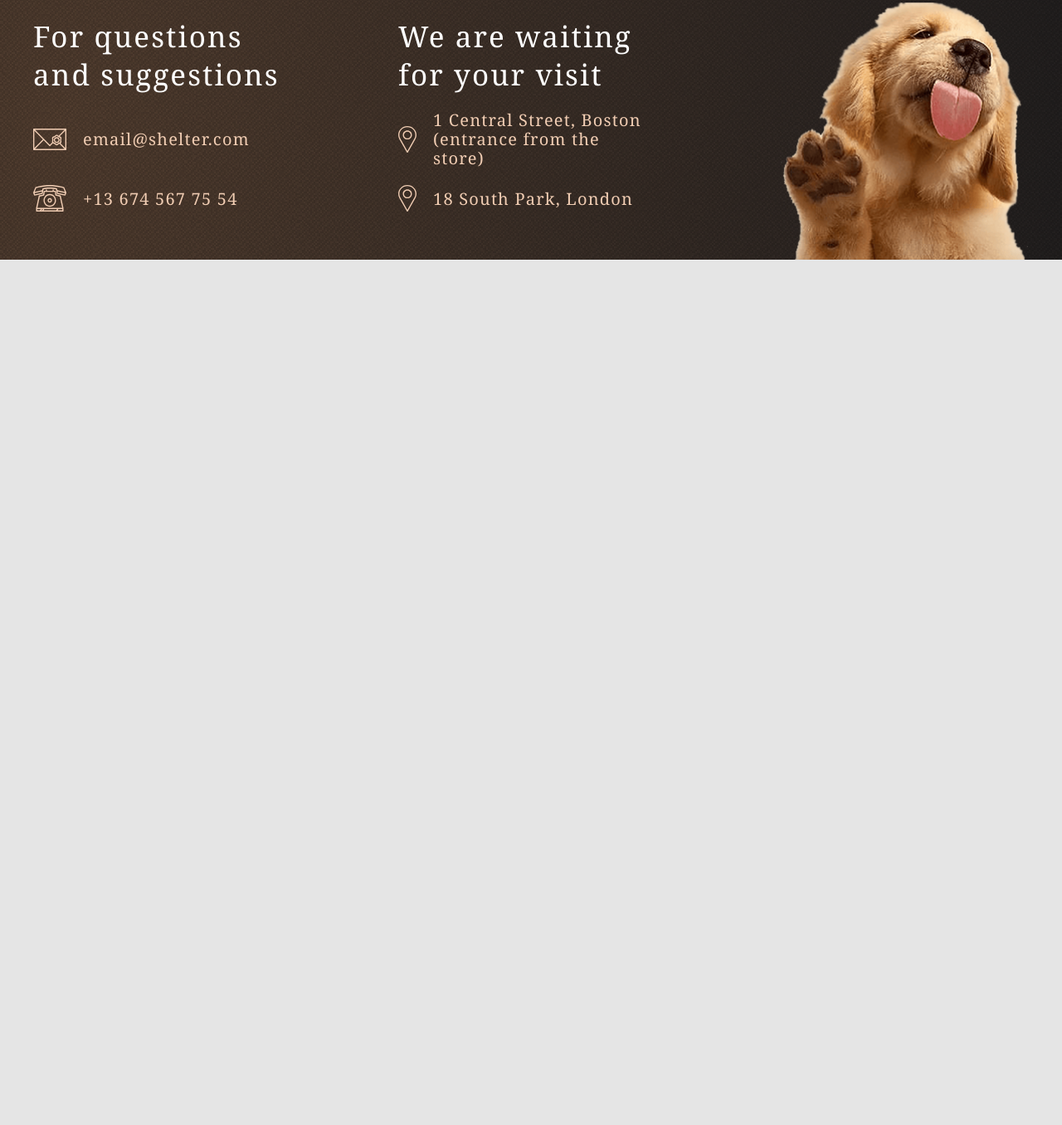
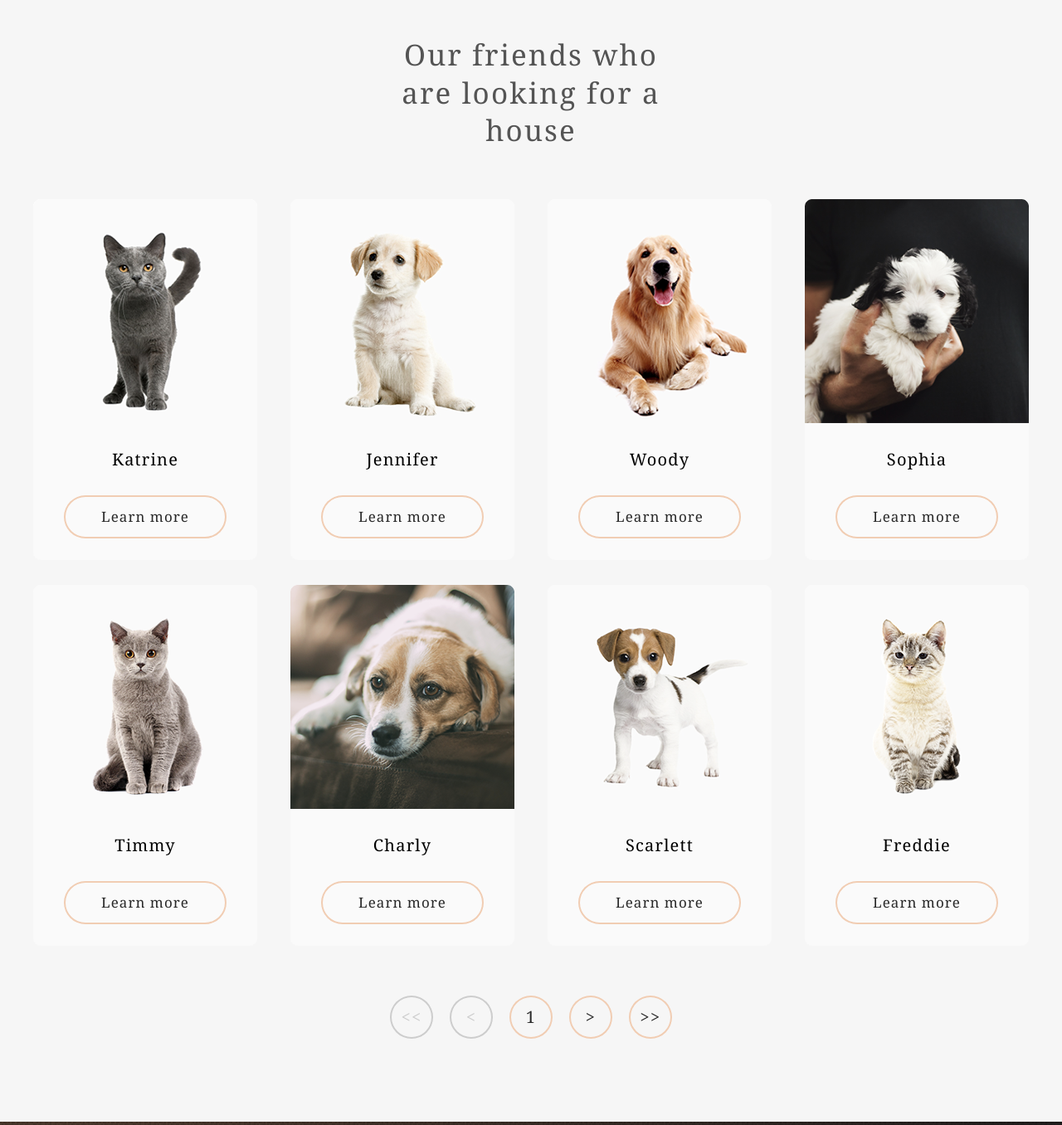
Before and after one commit to cotneit/cotneit-JS2020Q3, a plain HTML site: page shelter/pages/pets/index.html in a window 1280 px wide. Shown: the part 164-1520 px from the top of the page at 83% size. Before the commit the page ends 808 px from the top, so only its background shows below. Drawn offline with Linux system fonts and the light colour scheme.

Commit message:
feat: add catalog

```diff
--- a/shelter/pages/pets/index.html
+++ b/shelter/pages/pets/index.html
@@ -35,6 +35,59 @@
     </nav>
   </header>
 
+  <section class="catalog">
+    <h3 class="catalog__heading">Our friends who <br>are looking for a house</h3>
+    <div class="catalog__inner">
+      <div class="pet-card catalog__item">
+        <img src="../../assets/images/pets-katrine.png" alt="" class="pet-card__image">
+        <div class="pet-card__name">Katrine</div>
+        <a href="#" class="button button--hollow">Learn more</a>
+      </div>
+      <div class="pet-card catalog__item">
+        <img src="../../assets/images/pets-jennifer.png" alt="" class="pet-card__image">
+        <div class="pet-card__name">Jennifer</div>
+        <a href="#" class="button button--hollow">Learn more</a>
+      </div>
+      <div class="pet-card catalog__item">
+        <img src="../../assets/images/pets-woody.png" alt="" class="pet-card__image">
+        <div class="pet-card__name">Woody</div>
+        <a href="#" class="button button--hollow">Learn more</a>
+      </div>
+      <div class="pet-card catalog__item">
+        <img src="../../assets/images/pets-sophia.png" alt="" class="pet-card__image">
+        <div class="pet-card__name">Sophia</div>
+        <a href="#" class="button button--hollow">Learn more</a>
+      </div>
+      <div class="pet-card catalog__item">
+        <img src="../../assets/images/pets-timmy.png" alt="" class="pet-card__image">
+        <div class="pet-card__name">Timmy</div>
+        <a href="#" class="button button--hollow">Learn more</a>
+      </div>
+      <div class="pet-card catalog__item">
+        <img src="../../assets/images/pets-charly.png" alt="" class="pet-card__image">
+        <div class="pet-card__name">Charly</div>
+        <a href="#" class="button button--hollow">Learn more</a>
+      </div>
+      <div class="pet-card catalog__item">
+        <img src="../../assets/images/pets-scarlet.png" alt="" class="pet-card__image">
+        <div class="pet-card__name">Scarlett</div>
+        <a href="#" class="button button--hollow">Learn more</a>
+      </div>
+      <div class="pet-card catalog__item">
+        <img src="../../assets/images/pets-freddie.png" alt="" class="pet-card__image">
+        <div class="pet-card__name">Freddie</div>
+        <a href="#" class="button button--hollow">Learn more</a>
+      </div>
+    </div>
+
+    <div class="catalog__navigation">
+      <div class="button button--round button--hollow button--disabled"><<</div>
+      <div class="button button--round button--hollow button--disabled"><</div>
+      <div class="button button--round button--hollow">1</div>
+      <div class="button button--round button--hollow">></div>
+      <div class="button button--round button--hollow">>></div>
+    </div>
+  </section>
   <footer class="page-footer">
     <div class="page-footer__inner">
       <div class="page-footer__contacts">
--- /dev/null
+++ b/shelter/sass/layout/_catalog.scss
@@ -0,0 +1,66 @@
+.catalog {
+  display: flex;
+  flex-direction: column;
+  align-items: center;
+  padding: 80px 40px 100px 40px;
+
+  @media screen and (max-width: 1279px) {
+    padding: 80px 30px 76px 30px;
+  }
+
+  @media screen and (max-width: 767px) {
+    padding: 42px 10px;
+  }
+
+  &__heading {
+    @include h3;
+
+    text-align: center;
+    max-width: 400px;
+    margin-bottom: 45px;
+
+    @media screen and (max-width: 1279px) {
+      margin-bottom: 30px;
+    }
+
+    @media screen and (max-width: 767px) {
+      margin-bottom: 43px;
+    }
+  }
+
+  &__inner {
+    display: flex;
+    flex-direction: row;
+    flex-wrap: wrap;
+    justify-content: center;
+    margin: -30px -40px 45px 0;
+    padding: 15px 0;
+
+    @media screen and (max-width: 1279px) {
+      padding: 0;
+      margin-bottom: 40px;
+      max-height: 1395px;
+      overflow: hidden;
+    }
+  }
+
+  &__item {
+    margin: 30px 40px 0 0;
+  }
+
+  &__navigation {
+    display: flex;
+  }
+
+  &__navigation > * {
+    margin-right: 20px;
+
+    @media screen and (max-width: 767px) {
+      margin-right: 10px;
+    }
+
+    &:nth-last-child(1) {
+      margin-right: 0;
+    }
+  }
+}
--- a/shelter/sass/layout/_page-footer.scss
+++ b/shelter/sass/layout/_page-footer.scss
@@ -29,6 +29,7 @@
     @media screen and (max-width: 767px) {
       width: 100%;
       flex-direction: column;
+      align-items: center;
       margin-bottom: 0;
     }
   }
--- a/shelter/sass/main.scss
+++ b/shelter/sass/main.scss
@@ -17,4 +17,5 @@
 @import "layout/about-shelter";
 @import "layout/our-friends";
 @import "layout/help-shelter";
-@import "layout/make-donation"
+@import "layout/make-donation";
+@import "layout/catalog";
```
Also changed, not shown: shelter/assets/images/pets-charly.png (added), shelter/assets/images/pets-freddie.png (added), shelter/assets/images/pets-scarlet.png (added), shelter/assets/images/pets-sophia.png (added), shelter/assets/images/pets-timmy.png (added), shelter/css/main.css, 1 other file.
